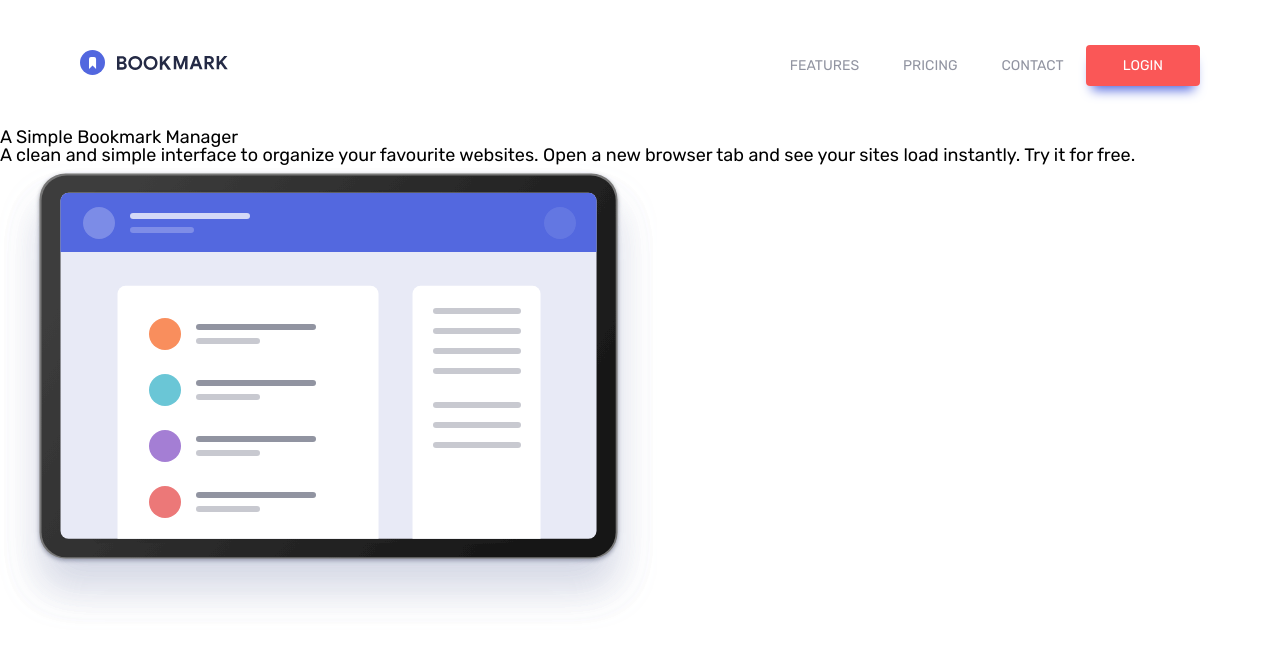
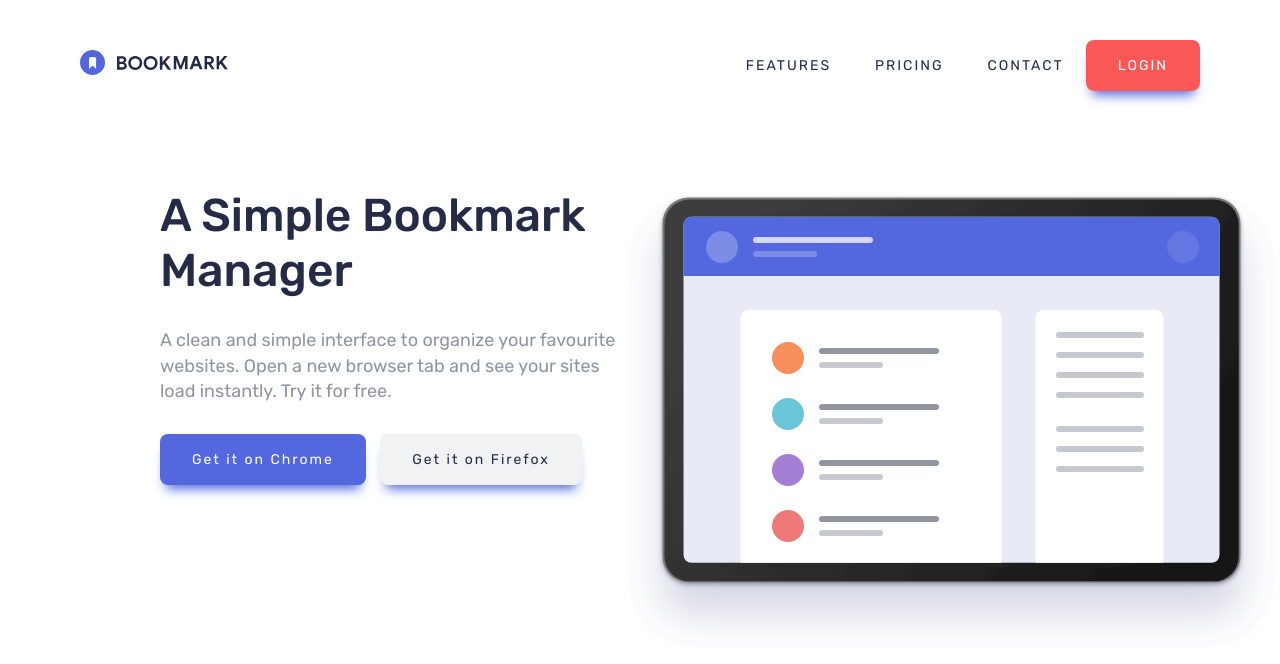
Before and after one commit to CorbicBojana/JS11, a website: page dist/index.html in a window 1280 px wide. Drawn offline with Linux system fonts and the light colour scheme.

Commit message:
add stayle for intro section

```diff
--- a/app/scss/main.scss
+++ b/app/scss/main.scss
@@ -33,13 +33,41 @@ body {
 }
 
 .button {
-  padding: 1rem 3.5rem;
+  padding: 1.5rem 3rem;
+  font-size: 1.4rem;
   font-family: 'Rubik', sans-serif;
-  border-radius: 0.4rem;
+  letter-spacing: 0.2rem;
+  border-radius: 0.8rem;
   border: 0.2rem solid transparent;
   outline: none;
   cursor: pointer;
   box-shadow: 0rem 1rem 1.2rem -0.6rem $soft_blue_color;
+}
+
+.button_primary {
+  color: $white_color;
+  background-color: $soft_blue_color;
+
+  &:hover {
+    color: $soft_blue_color;
+    background-color: $white_color;
+    border: 0.2rem solid $soft_blue_color;
+  }
+}
+
+h1 {
+  font-size: 4.6rem;
+  font-weight: 500;
+  line-height: 1.2;
+  margin-bottom: 3rem;
+  color: $very_dark_blue;
+}
+
+p {
+  font-size: 1.8rem;
+  line-height: 1.4;
+  margin-bottom: 3rem;
+  color: $grayish_blue_color;
 }
 
 // HEADER
@@ -63,10 +91,11 @@ body {
         }
 
         .list_item_link {
-          color: $grayish_blue_color;
+          color: $very_dark_blue;
           font-size: 1.4rem;
           text-decoration: none;
           text-transform: uppercase;
+          letter-spacing: 0.2rem;
 
           &:hover {
             color: $soft_red_color;
@@ -87,3 +116,28 @@ body {
     }
   }
 }
+
+// INTRO
+.intro {
+  margin: 6rem 0 0 16rem;
+  display: flex;
+
+  .intro_content {
+    width: 45%;
+
+    .button_intro {
+      color: $very_dark_blue;
+      background-color: lighten($grayish_blue_color, 35);
+      margin-left: 1rem;
+
+      &:hover {
+        color: $grayish_blue_color;
+        background-color: $white_color;
+        border: 0.2rem solid $grayish_blue_color;
+      }
+    }
+  }
+
+  .intro_img {
+  }
+}
```
Also changed, not shown: dist/css/main.css, dist/css/main.min.css, dist/index.html.
